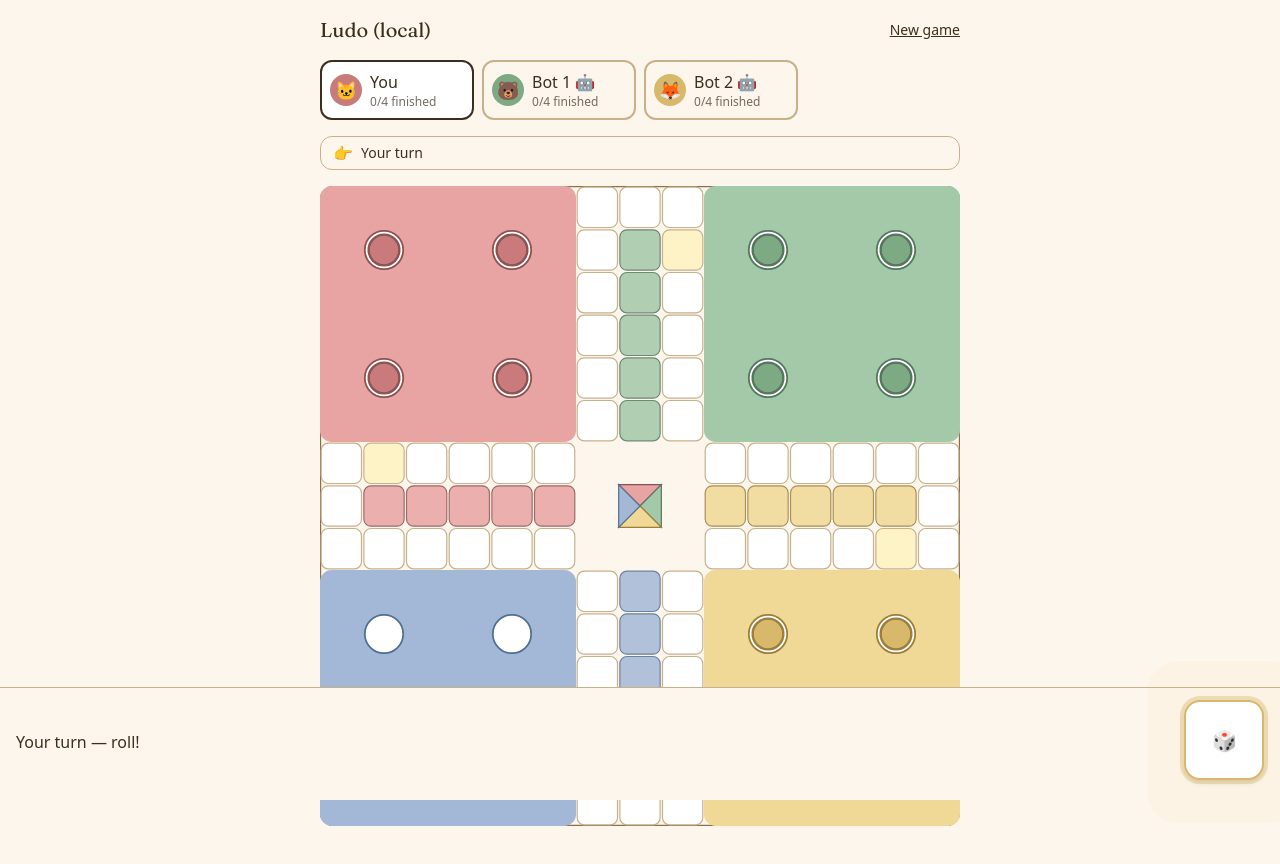
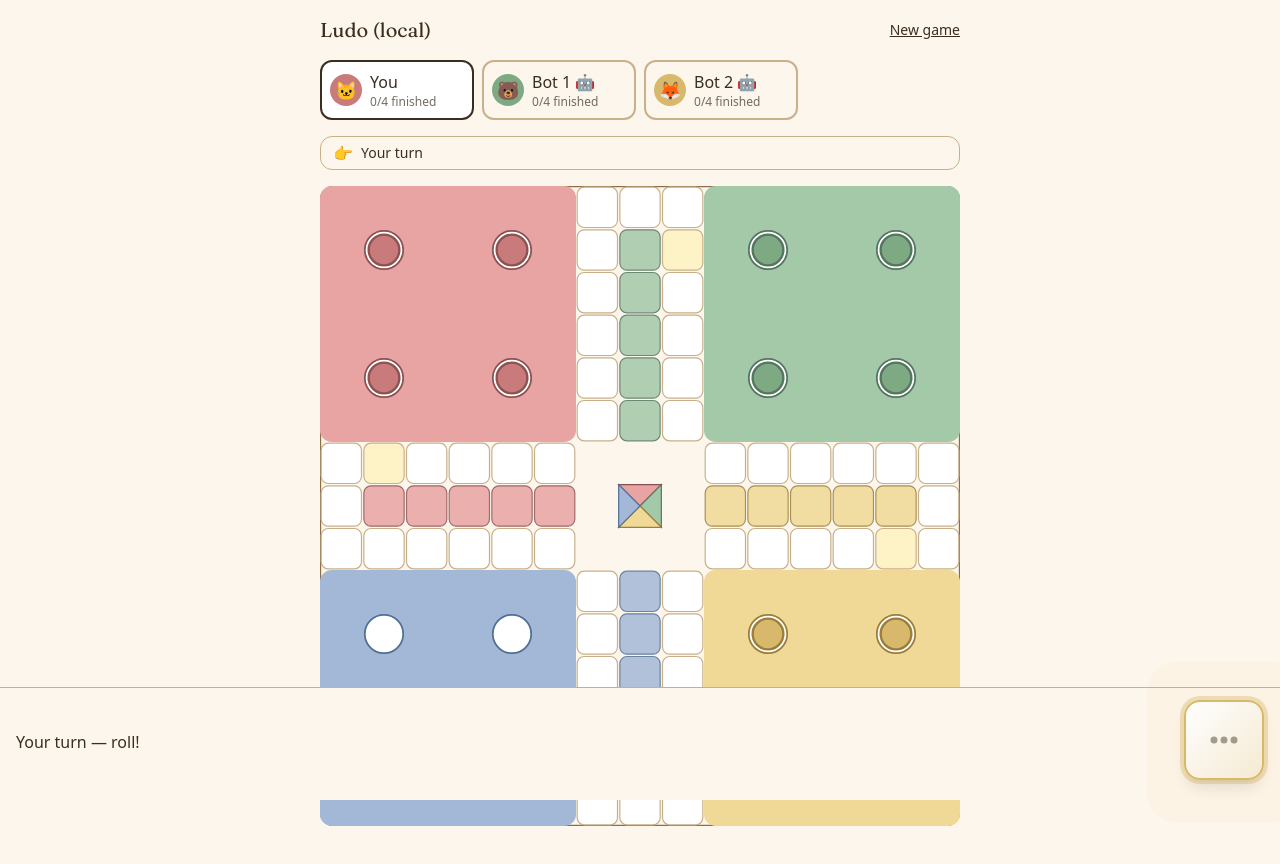
Before and after one commit to angelshamieh/Ludo, a Next.js app in the folder apps/web/: page / in a window 1280 px wide. Shown: the top 864 px of the page. Built offline with nearby package versions, Linux system fonts and the light colour scheme.

Commit message:
feat(web): polish Dice — roll animation, gradient face, dimensional pips

```diff
--- a/apps/web/src/app/globals.css
+++ b/apps/web/src/app/globals.css
@@ -44,3 +44,8 @@ body {
   min-height: 100vh;
   min-height: 100dvh;
 }
+
+@keyframes wiggle {
+  0%, 100% { transform: rotate(-3deg); }
+  50% { transform: rotate(3deg); }
+}
--- a/apps/web/src/components/Dice.tsx
+++ b/apps/web/src/components/Dice.tsx
@@ -1,4 +1,6 @@
 'use client';
+import { useState, useEffect } from 'react';
+
 const PIPS: Record<number, [number, number][]> = {
   1: [[1,1]],
   2: [[0,0],[2,2]],
@@ -8,14 +10,51 @@ const PIPS: Record<number, [number, number][]> = {
   6: [[0,0],[0,1],[0,2],[2,0],[2,1],[2,2]],
 };
 
-export function Dice({ value, onRoll, disabled, rolling }: {
+const Pip = ({ row, col }: { row: number; col: number }) => {
+  const cx = 12 + col * 18;
+  const cy = 12 + row * 18;
+  return (
+    <g>
+      <circle cx={cx} cy={cy} r={5} fill="#3a2e1f"/>
+      {/* tiny highlight for depth */}
+      <circle cx={cx - 1.4} cy={cy - 1.4} r={1.4} fill="#ffffffaa"/>
+    </g>
+  );
+};
+
+export function Dice({ value, onRoll, disabled }: {
   value: number | null;
   onRoll: () => void;
   disabled: boolean;
   rolling?: boolean;
 }) {
-  // "Ready" = enabled and waiting for a roll. Adds a pulsing glow to attract attention.
-  const ready = !disabled && value === null && !rolling;
+  // Internal rolling animation: cycle face every 80ms for 600ms before triggering onRoll.
+  const [rollFace, setRollFace] = useState<number | null>(null);
+  const isRolling = rollFace !== null;
+
+  useEffect(() => {
+    if (!isRolling) return;
+    const tick = setInterval(() => {
+      setRollFace(1 + Math.floor(Math.random() * 6));
+    }, 80);
+    const stop = setTimeout(() => {
+      clearInterval(tick);
+      setRollFace(null);
+      onRoll();
+    }, 600);
+    return () => { clearInterval(tick); clearTimeout(stop); };
+  }, [isRolling, onRoll]);
+
+  const handleClick = () => {
+    if (disabled || isRolling) return;
+    setRollFace(1 + Math.floor(Math.random() * 6));
+  };
+
+  // Face shown right now: rolling preview > real value > idle
+  const displayValue = isRolling ? rollFace : value;
+  // Ready = enabled, no value yet, not rolling
+  const ready = !disabled && value === null && !isRolling;
+
   return (
     <div className="relative">
       {ready && (
@@ -23,20 +62,31 @@ export function Dice({ value, onRoll, disabled, rolling }: {
           className="absolute inset-0 rounded-2xl bg-honey/60 animate-ping" />
       )}
       <button
-        onClick={onRoll}
-        disabled={disabled}
+        onClick={handleClick}
+        disabled={disabled || isRolling}
         aria-label="Roll dice"
-        className={`relative w-20 h-20 rounded-2xl bg-white border-2 shadow-md
-          active:scale-95 transition-transform
+        className={`relative w-20 h-20 rounded-2xl border-2 shadow-lg
+          active:scale-95 transition-all duration-150
           disabled:opacity-50 disabled:cursor-not-allowed
           ${ready ? 'border-honey ring-4 ring-honey/40' : 'border-edge'}
-          ${rolling ? 'animate-spin' : ''}`}
+          ${isRolling ? 'animate-[wiggle_0.15s_ease-in-out_infinite]' : ''}`}
+        style={{
+          background: 'linear-gradient(135deg, #ffffff 0%, #f5ead2 100%)',
+        }}
       >
         <svg viewBox="0 0 60 60" className="w-full h-full p-2">
-          {value && PIPS[value]!.map(([r, c], i) => (
-            <circle key={i} cx={10 + c*20} cy={10 + r*20} r={5} fill="#3a2e1f"/>
-          ))}
-          {!value && <text x="30" y="38" textAnchor="middle" fontSize="20">🎲</text>}
+          {displayValue ? (
+            PIPS[displayValue]!.map(([r, c], i) => (
+              <Pip key={i} row={r} col={c} />
+            ))
+          ) : (
+            // Idle face: 3 small faded dots, hinting at "click to roll"
+            <g opacity={0.45}>
+              <circle cx={20} cy={30} r={3.5} fill="#3a2e1f"/>
+              <circle cx={30} cy={30} r={3.5} fill="#3a2e1f"/>
+              <circle cx={40} cy={30} r={3.5} fill="#3a2e1f"/>
+            </g>
+          )}
         </svg>
       </button>
     </div>
```
